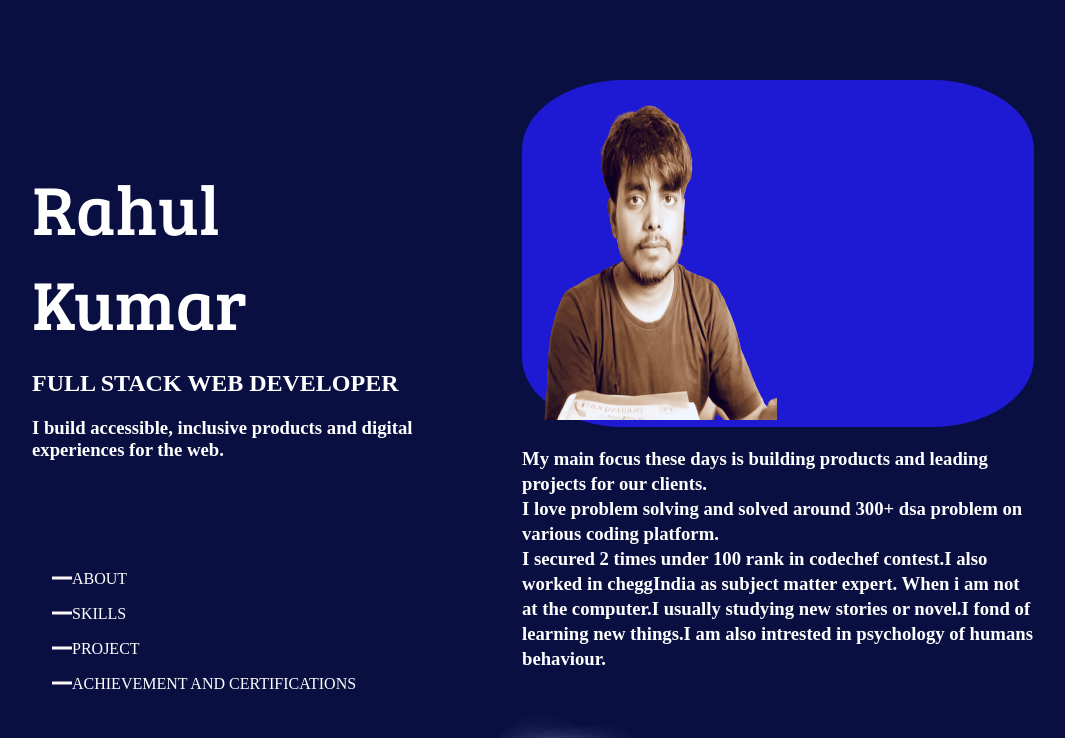
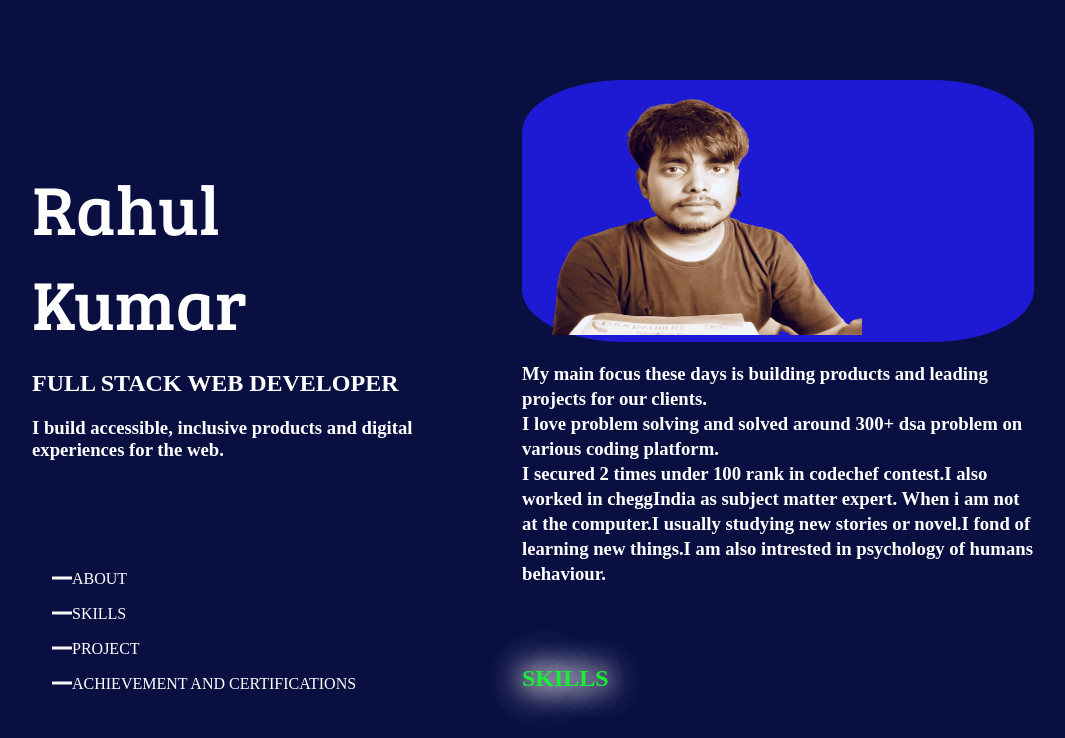
Before and after one commit to rahul803213/portfolio, a plain HTML site: page index.html in a window 1280 px wide. Shown: the top 738 px of the page, without its empty margins (118-1183 px from the left). Drawn offline with Linux system fonts and the light colour scheme.

Commit message:
Update index.html

```diff
--- a/index.html
+++ b/index.html
@@ -42,7 +42,7 @@
     </div>
     <div class="right_box">
         <div class="image">
-           <img src="portfolio_image.png" height="340.4px" width="255px" />        </div>
+           <img src="portfolio_image.png" height="255px" width="340.4px" />        </div>
         <h3>My main focus these days is building products and leading projects for our clients.
             <br />
             I love problem solving and solved around 300+ dsa problem on various coding platform.
```
